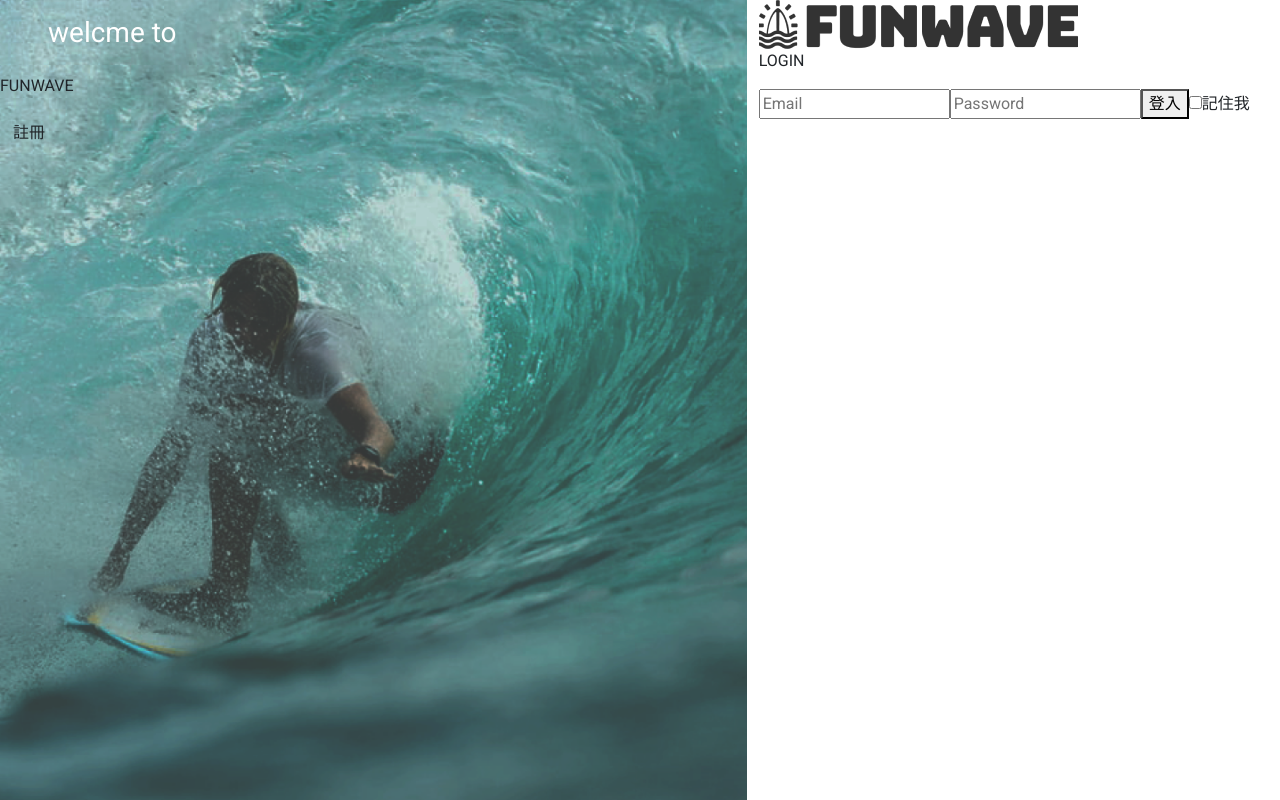
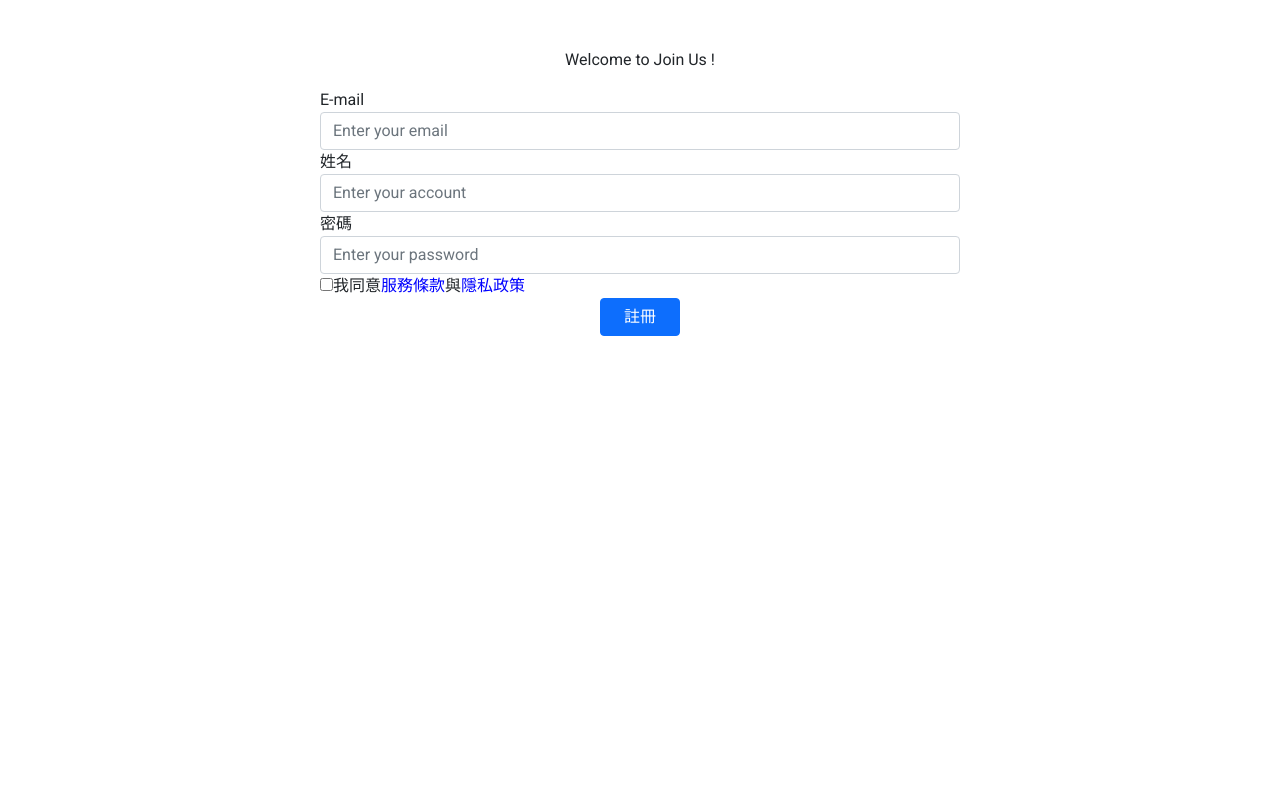
Before and after one commit to verayu0217/funwave_frontend, a React (Create React App) app: page / in a window 1280 px wide. Built offline with nearby package versions, Linux system fonts and the light colour scheme.

Commit message:
add SignUp

```diff
--- a/src/App.js
+++ b/src/App.js
@@ -8,13 +8,15 @@
 
 // 頁面用元件
 import Login from './components/LogIn';
+import SignUp from './components/SignUp';
 
 // 組合用元件
 
 function App() {
   return (
     <>
-      <Login />
+      {/* <Login /> */}
+      <SignUp />
     </>
   );
 }
--- a/src/components/SignUp.js
+++ b/src/components/SignUp.js
@@ -0,0 +1,41 @@
+import React from 'react';
+// import Login from './LogIn';
+
+function SignUp() {
+  return (
+    <form className="d-flex justify-content-center align-items-center mt-5">
+      <div style={{ width: '50%' }}>
+        <div className="d-flex justify-content-center">
+          <p>Welcome to Join Us !</p>
+        </div>
+        <label>E-mail</label>
+        <input
+          type="text"
+          placeholder="Enter your email"
+          className="form-control "
+        />
+        <label>姓名</label>
+        <input
+          type="text"
+          placeholder="Enter your account"
+          className="form-control"
+        />
+        <label>密碼</label>
+        <input
+          type="text"
+          placeholder="Enter your password"
+          className="form-control"
+        />
+        <input type="checkbox" name="remember" id="" />
+        我同意<span>服務條款</span>與<span>隱私政策</span>
+        <div className="d-flex justify-content-center">
+          <button className="btn btn-primary" style={{ width: '80px' }}>
+            註冊
+          </button>
+        </div>
+      </div>
+    </form>
+  );
+}
+
+export default SignUp;
--- a/src/styles/global.scss
+++ b/src/styles/global.scss
@@ -6,3 +6,6 @@
 .demo{
     background:rgba(255,255,255,0.1);
 }
+span{
+    color: blue;
+}
```
